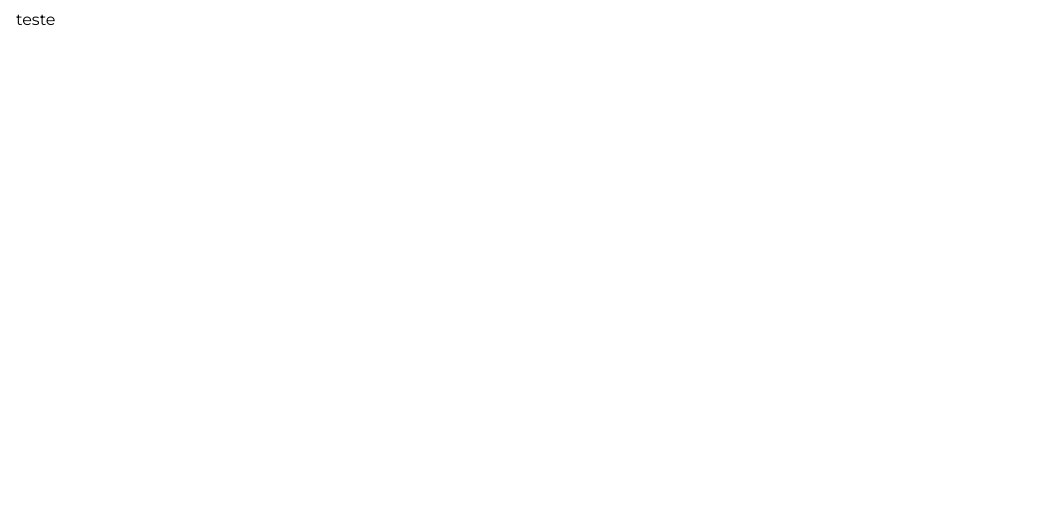
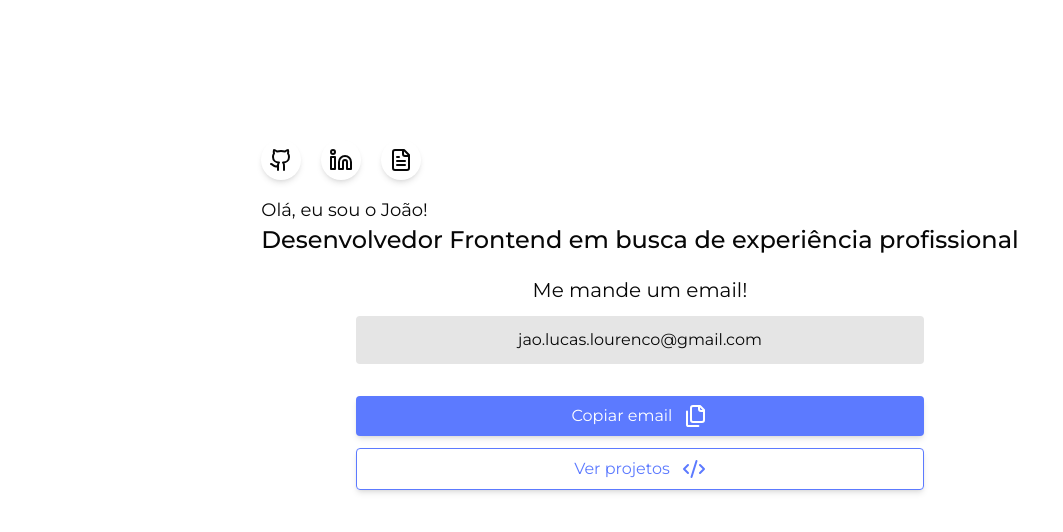
Before and after one commit to JoaoLucasLourenco/Portifolio-2.0, a Next.js app in the folder portifolio/: page / in a window 1280 px wide. Shown: the top 532 px of the page, without its empty margins (0-1063 px from the left). Built offline with nearby package versions, Linux system fonts and the light colour scheme.

Commit message:
Create copy email

```diff
--- a/portifolio/src/app/globals.css
+++ b/portifolio/src/app/globals.css
@@ -5,13 +5,37 @@
 :root{
     --color-text:#070707;
     --color-error:#A50104;
-    --color-succes:#399E5A;
+    --color-success:#4AFCD9;
     --color-paper:#E5E5E5;
     --color-primary:#5C7AFF;
+    --color-primary-light:#859BFF;
+    --color-primary-superlight:#ADBCFF;
+    --color-primary-dark:#0029E0;
     --color-secondary:#ED254E;
     --color-white:#FFFFFF;
 }
+*{
+    transition: 400ms;
+}
+html, body{
+    @apply w-screen h-screen text-text
+}
+.buttonHeader{
+    @apply hover:scale-105
+    shadow-md
+    px-10
+    py-2
+    w-3/4
+    rounded
+    flex
+    justify-center
+    gap-3
+}
 
-html, body{
-    @apply w-screen h-screen
+.liHeader{
+    @apply shadow-md
+    w-10
+    p-[0.5rem]
+    rounded-full
+    cursor-pointer
 }
--- a/portifolio/src/app/page.tsx
+++ b/portifolio/src/app/page.tsx
@@ -1,9 +1,12 @@
+import { Header } from "@/components/header";
 
 
 export default function Home() {
   return (
-    <main>
-      <button className="button-copiaEmail p-2 px-4 rounded">teste</button>
+
+    <main className="flex justify-center">
+      <Header/>
     </main>
+
   );
 }
--- /dev/null
+++ b/portifolio/src/components/header/index.tsx
@@ -0,0 +1,116 @@
+"use client";
+
+import { CodeXml, Files, FileText, Github, Linkedin} from "lucide-react"
+import { useState } from "react"
+
+export const Header = () => {
+    const [emailCopied, setEmailCopied] = useState(false)
+    const handleEmailCopy = () =>{
+        navigator.clipboard.writeText('jao.lucas.lourenco@gmail.com')
+            .then(() => {
+                setEmailCopied(true);
+                setTimeout(() => setEmailCopied(false), 1000);
+            })
+    }
+
+    return(
+        <header className="mt-32 p-3">
+
+            <section className="">
+
+            <ul className="flex gap-5 mb-4">
+                <li className="
+                liHeader
+                hover:bg-purple-600
+                hover:shadow-purple-500
+                ">
+                    <a target="_blank"
+                    href="https://github.com/JoaoLucasLourenco"
+                    className="w-full h-full">
+                        <Github/>
+                    </a>
+                </li>
+
+                <li className="
+                liHeader
+                hover:bg-[var(--color-primary)]
+                hover:shadow-[var(--color-primary)]
+                ">
+                    <a target="_blank"
+                    href="https://www.linkedin.com/in/joão-lucas-lourenço-ab87a1259/"
+                    className="w-full h-full">
+                        <Linkedin />
+                    </a>
+                </li>
+
+                <li className="
+                liHeader
+                hover:bg-[var(--color-secondary)]
+                hover:shadow-[var(--color-secondary)]
+                ">
+                    <a target="_blank"
+                    href="https://www.linkedin.com/in/joão-lucas-lourenço-ab87a1259/"
+                    className="w-full h-full">
+                        <FileText/>
+
+                    </a>
+                </li>
+            </ul>
+
+            <span className="text-lg">Olá, eu sou o João!</span>
+            <h1 className="text-2xl font-medium">
+                Desenvolvedor Frontend em busca de experiência profissional
+            </h1>
+            </section>
+
+
+            <section className="mt-5 contactSection">
+                <div className="flex gap-3 justify-center flex-wrap text-center">
+                    <h3 className="text-xl w-full">
+                        Me mande um email!
+                    </h3>
+                    <span className={`
+                        select-none
+                        py-3
+                        px-5
+                        w-3/4
+                        rounded
+                        ${emailCopied ? 'bg-[var(--color-success)]'
+                        :
+                        'bg-[var(--color-paper)]'}`}>
+                             {emailCopied ? 'Email Copiado' : 'jao.lucas.lourenco@gmail.com'}
+                    </span>
+                </div>
+
+                <div className="w-full flex gap-3 mt-8 justify-center flex-wrap">
+                    <button className="
+                    buttonHeader
+                    hover:bg-[var(--color-primary-light)]
+                    bg-[var(--color-primary)]
+                    hover:shadow-[var(--color-primary-superlight)]
+                    shadow-[var(--color-primary-light)]
+                    text-white
+                    "
+                    onClick={handleEmailCopy}
+                    >
+                        Copiar email <Files/>
+                    </button>
+
+                    <button className="
+                    buttonHeader
+                    hover:bg-[var(--color-primary)]
+                    hover:text-white
+                    hover:shadow-[var(--color-primary-light)]
+                    text-[var(--color-primary)]
+                    border
+                    border-[var(--color-primary)]
+                    ">
+                        Ver projetos <CodeXml/>
+                    </button>
+                </div>
+            </section>
+
+
+        </header>
+    )
+}
--- a/portifolio/src/components/navHeader/index.tsx
+++ /dev/null
@@ -1,7 +0,0 @@
-export const Header = () => {
-    return(
-        <header className="">
-
-        </header>
-    )
-}
```
